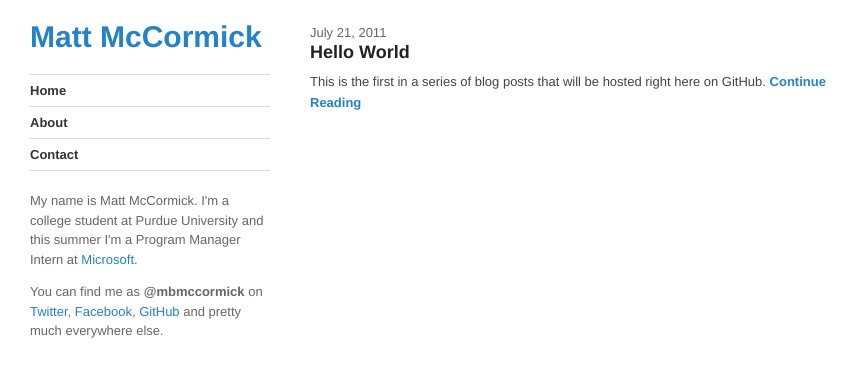
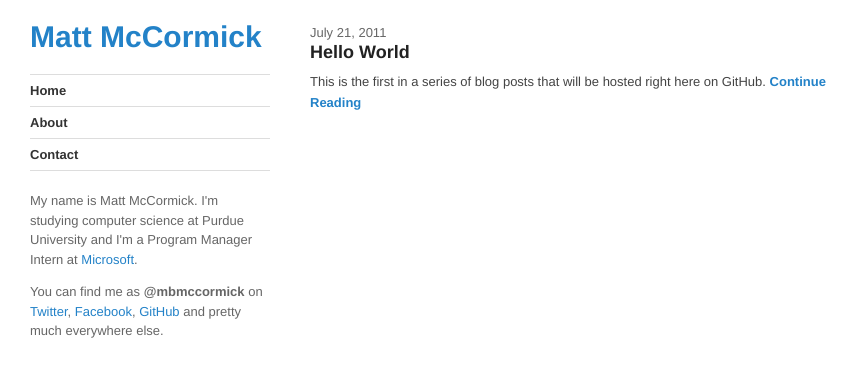
Before and after one commit to mbmccormick/mbmccormick.github.io, a Jekyll site: the page built from index.html, in a window 1280 px wide. Shown: the top 377 px of the page, without its empty margins (0-859 px from the left). Built offline with Jekyll 4.4.1, drawn with Linux system fonts in a browser that asks for light colours; Markdown is read by kramdown in place of the engine named in the settings.

Commit message:
Edited _layouts/default.html via GitHub

```diff
--- a/_layouts/default.html
+++ b/_layouts/default.html
@@ -36,7 +36,7 @@
       <li><a href="/contact">Contact</a></li>
     </ul>
 
-    <p>My name is Matt McCormick. I'm a college student at Purdue University and this summer I'm a Program Manager Intern at <a href="http://microsoft.com" target="_blank">Microsoft</a>.</p>
+    <p>My name is Matt McCormick. I'm studying computer science at Purdue University and I'm a Program Manager Intern at <a href="http://microsoft.com" target="_blank">Microsoft</a>.</p>
     <p>You can find me as <strong>@mbmccormick</strong> on <a href="http://twitter.com/mbmccormick" class="twitter">Twitter</a>, <a href="https://facebook.com/mbmccormick">Facebook</a>, <a href="http://github.com/mbmccormick">GitHub</a> and pretty much everywhere else.</p>
   </div><!-- /.sidebar -->
 
```
